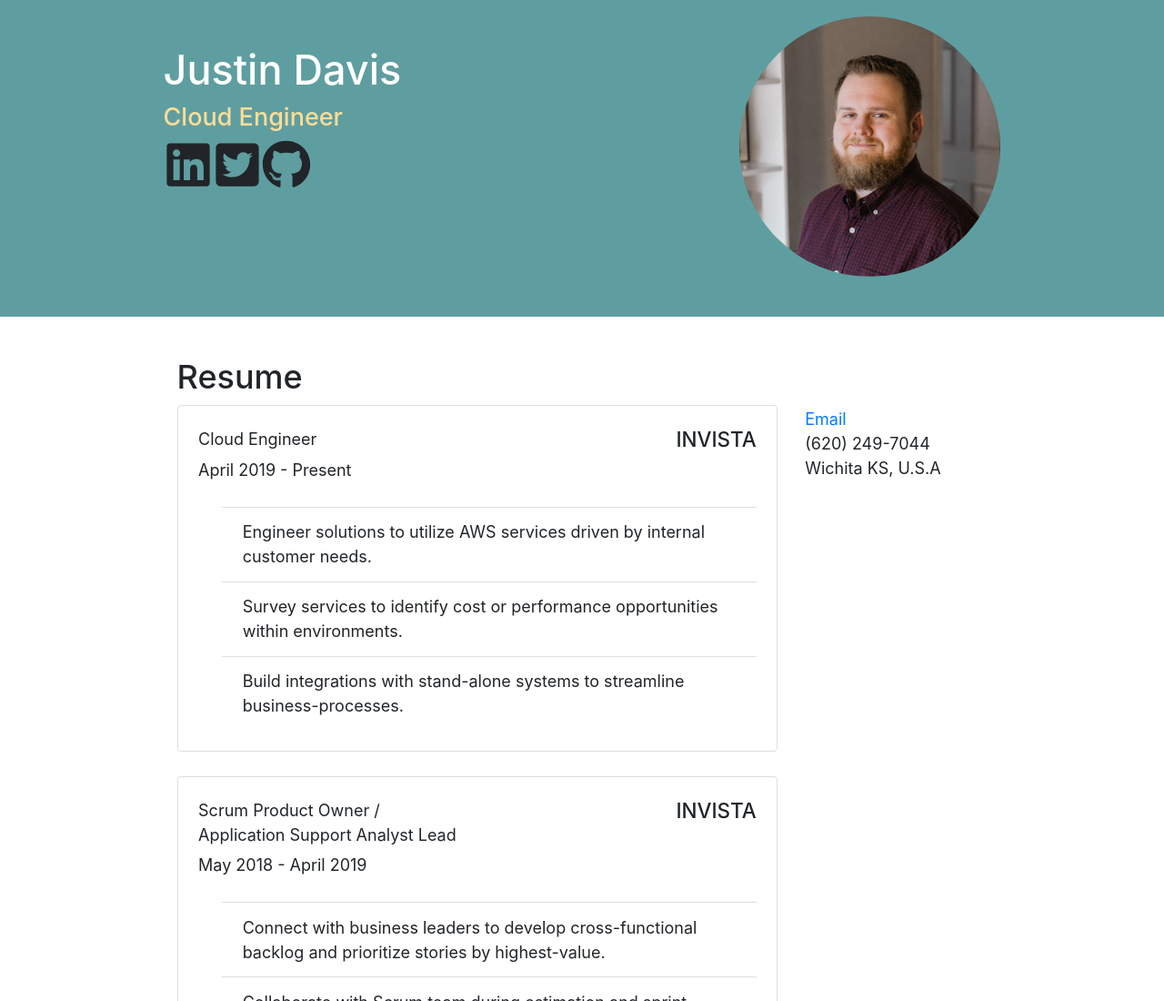
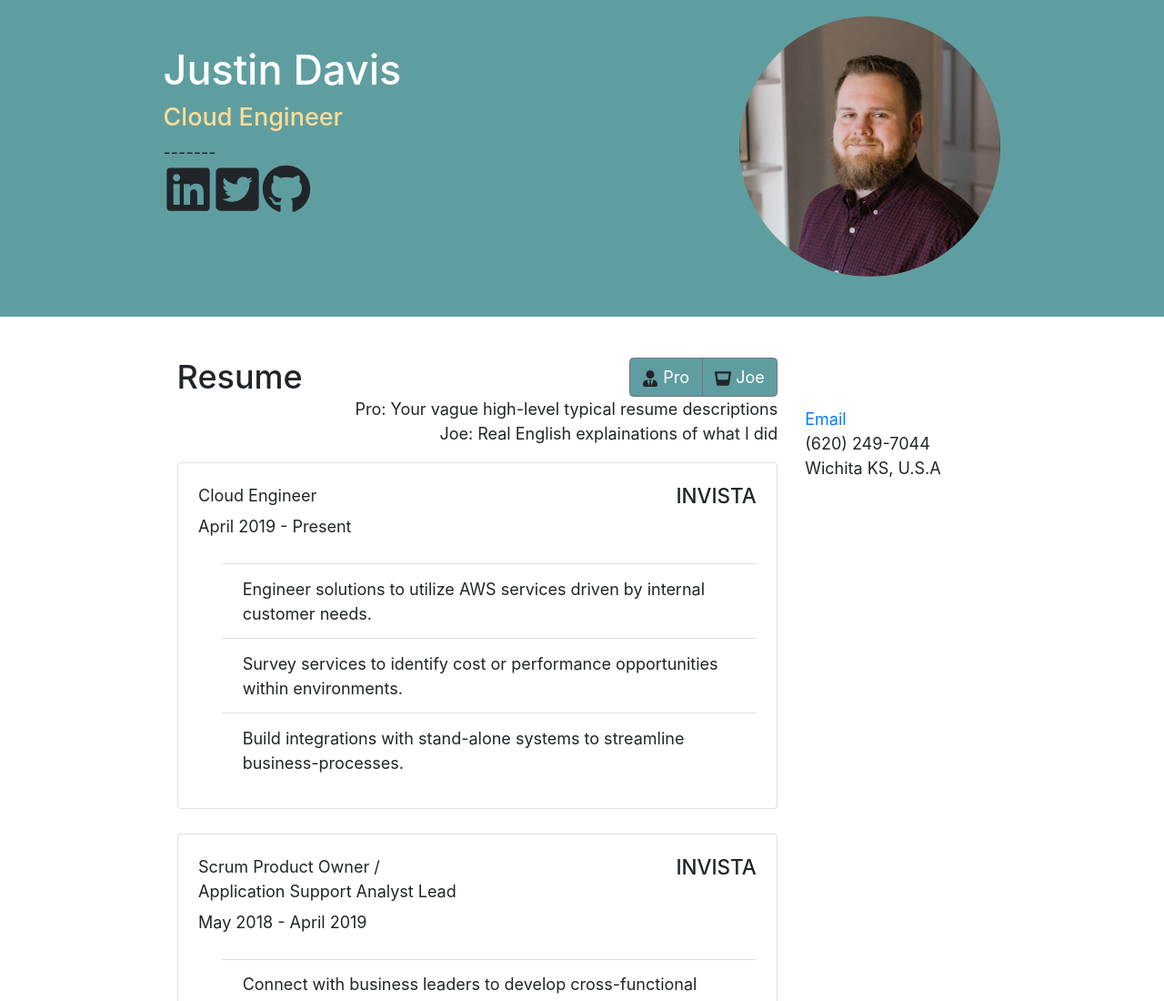
Before and after one commit to JustinDDavis/justinddavis.com, a Gatsby site: page / in a window 1280 px wide. Shown: the top 1100 px of the page at 91% size. Built offline with nearby package versions, Linux system fonts and the light colour scheme; Gatsby itself is replaced by a stand-in of ours.

Commit message:
Adding dual resume option

```diff
--- a/src/components/header.js
+++ b/src/components/header.js
@@ -38,6 +38,7 @@ const Header = ({ siteTitle }) => (
           <h4 style={{ color: '#FFDD97'}}>
             Cloud Engineer
           </h4>
+          -------
           <Social />
         </div>
       </Col>
--- a/src/components/resume.js
+++ b/src/components/resume.js
@@ -1,8 +1,9 @@
-import React from "react"
+import React, { useState, Component } from "react"
 
 import ResumeRole from "../components/resume_role"
-
-// import { Row, Col } from 'reactstrap';
+import { FaUserTie, FaGlassWhiskey } from 'react-icons/fa'
+import { ButtonGroup, Button, Row, Col } from 'reactstrap'
+import { forEach } from "iterall";
 // import { element } from "prop-types";
 
 var roles= [
@@ -14,6 +15,12 @@ var roles= [
             'Engineer solutions to utilize AWS services driven by internal customer needs.',
             'Survey services to identify cost or performance opportunities within environments.',
             'Build integrations with stand-alone systems to streamline business-processes.'
+        ],
+        joe_things_i_did: [
+            'Built EC2 instances from catalog and custom AMIs',
+            'Worked in efforts to migrate on-premise servers into AWS',
+            'Perform service reviews of new offerings from AWS, build POVs and experiment with use-cases',
+            'Tools: Python, Boto3, Git, GitLab, CI/CD Processes, AWS SAM, AWS CLI',
         ]
     },
     {
@@ -24,7 +31,16 @@ var roles= [
             'Connect with business leaders to develop cross-functional backlog and prioritize stories by highest-value.',
             'Collaborate with Scrum team during estimation and sprint planning.',
             'Continue providing support of other applications in our team’s portfolio.'
+        ],
+        joe_things_i_did: [
+            'Worked in ServiceNow Agile Development Module',
+            'Assist in grooming of Scrum/Kanban Backlogs',
+            'Status reports for multiple business owners (>4 Owners)',
+            'Supported highly sensitive data applications',
+            'Train business users on use-cases with SharePoint and other collaboration tools',
+            'Technologies Supported: MS SharePoint 2010, MSSQL Databases, ServiceNow, and Team Foundation Server'
         ]
+
     },
     {
         company_name: "INVISTA",
@@ -33,6 +49,12 @@ var roles= [
         things_i_did: [
             'Assist in divestiture project for INVISTA.',
             'Move custom processes and collaboration environment into AWS instances.'
+        ],
+        joe_things_i_did: [
+            'Out of the Box SharePoint 2010 Support',
+            'SharePoint 2010 Custom Application Support',
+            'Worked in a large-scale project with a divestiture of segment of company',
+            'Train business users on use-cases with SharePoint and other collaboration tools'
         ]
     },
     {
@@ -44,6 +66,9 @@ var roles= [
             'Assist in maintaining SharePoint environment of over 5000 separate sites.',
             'Trusted with access to high-level IP and software protecting documents.',
             'Work in ServiceNow environment with Catalog Item configurations.',
+        ],
+        joe_things_i_did: [
+            'Train business users on use-cases with SharePoint and other collaboration tools'
         ]
     },
     {
@@ -54,22 +79,47 @@ var roles= [
             'Assist in training partners to populate state-wide calendar of events and classes.',
             'Connect entrepreneurs to business-building resources across the state.',
             'Work with a team to contact past clients to ensure projects are moving forward.'
+        ],
+        joe_things_i_did: [
+            'Assist with referring people to different state entites and non-profits for their potential small-businesses',
+            'Populate a state-wide calendar with business events entreprenurs could attend to broaden networking opportunies'
         ]
     }
 ];
 
-const ResumeSection = () => (
+const ResumeSection = () => {
+    const [rSelected, setRSelected] = useState(null);
+
+
+    return (
     <div>
-        <h2>Resume</h2>
+        <Row>
+            <Col md="3">
+                <h2>Resume</h2>
+            </Col>
+            <Col md="9" className="text-right">
+                <ButtonGroup>
+                    <Button style={{ backgroundColor: "#5F9DA0"}} onClick={() => setRSelected(1)} active={rSelected === 1}><FaUserTie style={{ color: '#212529' }}/> Pro</Button>
+                    <Button style={{ backgroundColor: "#5F9DA0"}} onClick={() => setRSelected(2)} active={rSelected === 2}><FaGlassWhiskey style={{ color: '#212529' }} /> Joe</Button>
+                </ButtonGroup>
+                <p>Pro: Your vague high-level typical resume descriptions<br/>Joe: Real English explainations of what I did</p>
+            </Col>
+        </Row>
 
         {roles.map(element => {
-            return <ResumeRole companyName={element.company_name} roleTitle={element.role_title} rolePeriod={element.role_period} description={element.things_i_did} />
+            if(rSelected === 2){
+                return <ResumeRole companyName={element.company_name} roleTitle={element.role_title} rolePeriod={element.role_period} description={element.joe_things_i_did} />
+            }else{
+                return <ResumeRole companyName={element.company_name} roleTitle={element.role_title} rolePeriod={element.role_period} description={element.things_i_did} />
+            }
+
         })}
+
 
         {/* <ResumeRole roleTitle="Cloud Engineer" rolePeriod="April 2019 - Present"/>
         <ResumeRole roleTitle="Application Support Analyst" rolePeriod="December 2017 - April 2019"/>
         <ResumeRole roleTitle="Intern/CO-OP" rolePeriod="September 2014 - December 2017"/> */}
-    </div>
-)
+    </div>)
+}
 
 export default ResumeSection
```
